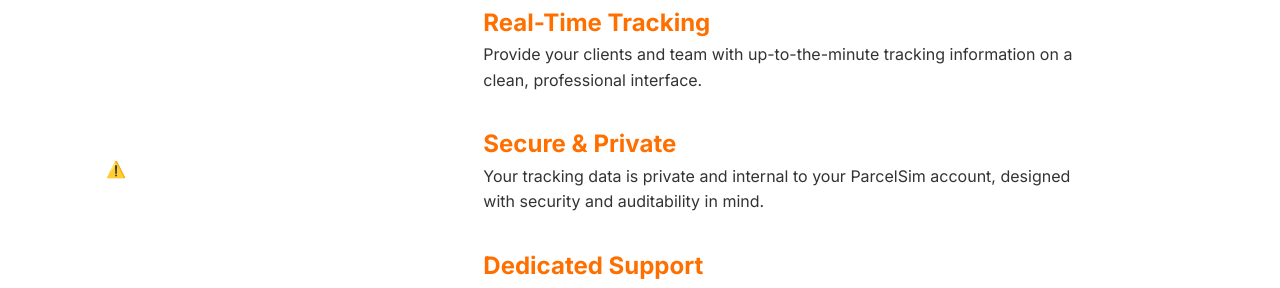
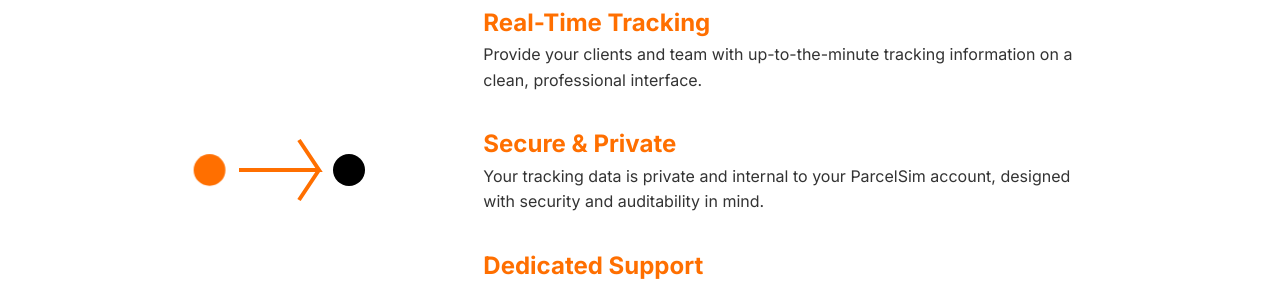
Before and after one commit to sweetboy-crypto/GlobalTech, a React (Create React App) app in the folder client/: page / in a window 1280 px wide. Shown: the part 653-941 px from the top of the page. Built offline with nearby package versions, Linux system fonts and the light colour scheme; no server answers.

Commit message:
Update HomePage.js

```diff
--- a/client/src/pages/HomePage.js
+++ b/client/src/pages/HomePage.js
@@ -1,7 +1,7 @@
 import React from 'react';
 import { Link } from 'react-router-dom';
-import { Player } from '@lottiefiles/react-lottie-player';
 import logo from '../assets/logo.svg';
+import AnimatedIcon from '../components/AnimatedIcon'; // Import our new component
 
 const HomePage = () => {
     return (
@@ -13,7 +13,7 @@ const HomePage = () => {
                 backgroundSize: 'cover',
                 backgroundPosition: 'center'
             }}>
-     <img src={logo} alt="ParcelSim Express Logo" style={{ height: '50px', marginBottom: '1rem' }} />
+                <img src={logo} alt="ParcelSim Express Logo" style={{ height: '50px', marginBottom: '1rem' }} />
 
                 <h1 style={{ fontSize: '3.5rem', color: 'var(--neutral-black)', marginBottom: '1rem' }}>
                     Reliable, Secure, and On-Time.
@@ -21,8 +21,7 @@ const HomePage = () => {
                 <p style={{ fontSize: '1.2rem', maxWidth: '600px', margin: '0 auto 2rem auto', color: 'var(--dark-gray)' }}>
                     Welcome to ParcelSim Express, your trusted partner for creating and managing internal tracking for packages. Our platform is built for security, reliability, and ease of use.
                 </p>
-
-                <div style={{ margin: '2rem 0' }}>
+                          <div style={{ margin: '2rem 0' }}>
                     <Link to="/signup">
                         <button style={{
                             backgroundColor: 'var(--primary-orange)',
@@ -37,17 +36,11 @@ const HomePage = () => {
                             Get Started
                         </button>
                     </Link>
-                   </div>
+                </div>
             </div>
-
-            <div className="container" style={{ display: 'flex', alignItems: 'center', gap: '2rem', flexWrap: 'wrap', padding: '4rem 1rem' }}>
-                <div style={{ flex: 1, minWidth: '300px' }}>
-                    <Player
-                        autoplay
-                        loop
-                       src="https://lottie.host/cf463152-549b-4e4f-9b93-b1f4882cddfa/4sf99sV8aB.json"
-                        style={{ maxWidth: '400px', margin: '0 auto' }}
-                    />
+<div className="container" style={{ display: 'flex', alignItems: 'center', gap: '2rem', flexWrap: 'wrap', padding: '4rem 1rem' }}>
+                <div style={{ flex: 1, minWidth: '300px', display: 'flex', justifyContent: 'center' }}>
+                    <AnimatedIcon />
                 </div>
                 <div style={{ flex: 2, minWidth: '300px' }}>
                     <div style={{ maxWidth: '600px' }}>
@@ -63,7 +56,7 @@ const HomePage = () => {
                             <h3 style={{ color: 'var(--primary-orange)', fontSize: '1.5rem' }}>Dedicated Support</h3>
                             <p>Our platform is backed by a commitment to reliability and support, ensuring your logistics run smoothly.</p>
                         </div>
-                        </div>
+                    </div>
                 </div>
             </div>
         </div>
```
